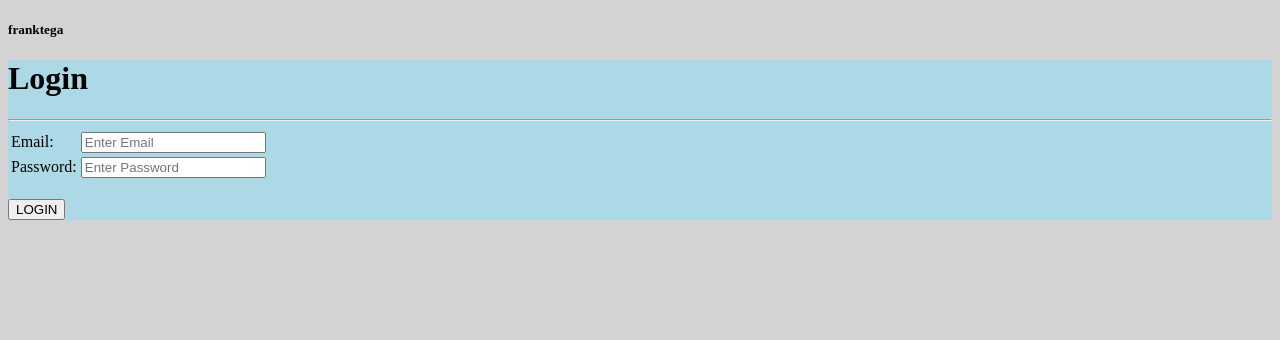
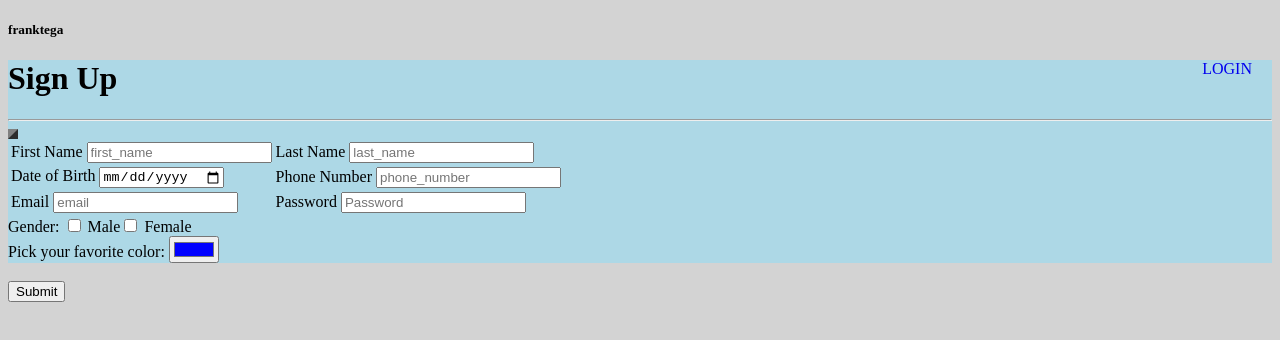
Before and after one commit to Rukwe/Assignments, a plain HTML site: page index.html in a window 1280 px wide. Drawn offline with Linux system fonts and the light colour scheme.

Commit message:
Add files via upload

```diff
--- a/index.html
+++ b/index.html
@@ -1,50 +1,98 @@
 <!DOCTYPE html>
-<html lang="en">
+<html>
 <head>
-  <title> My website</title>
   <h5> franktega</h5>
 </head>
 <style>
 	body{
-		background-color: lightgrey;}
+		background-color: lightgrey}
 		#mane{
       background-color:lightblue;
     }
+  .colorpicker:{
+    float:right;
+  }
+  ul.topnav li{
+      float:right;
+      list-style:none;
+    }
+    nav li a{
+    text-decoration:none;
+      min-height:16px;
+text-align:center;
+      padding:20px;
+      text-transformation:uppercase;
+
+    }
+
 
 </style>
 
+
+
+  <nav>
+    <ul class="topnav">
+      <li>
+        <a href="https://login.tegafrank.repl.co">LOGIN</a>
+      </li>
+    </ul>
+  </nav>
   <body>
+	<div class="container"  id="mane" >
+    <form>
+		<table border="5" cellspacing="50">
 
-	<div class="container"  id="mane" >
-<form  action="https://success.tegafrank.repl.co" >
-	<h1> Login</h1>
+	<h1> Sign Up</h1>
 	<hr>
 
-	<table>
+	<table id="mane">
+
+		<tr>
+
+<td>    <label for="fname">First Name</label>
+<input type=”name”  placeholder=first_name name=””></td>
 
 
+<td><label for="lname">Last Name</label>
+<input type=”name”  placeholder=last_name name=””></td>
+		</tr>
+
 	<tr>
-<td>Email:</td>
-<td><input type=”email” id="txtemail"
- placeholder="Enter Email" required/></td>
 
+<td><label for="D O B">Date of Birth</label>
+  <input type="date">
+</td>
+
+
+<td><label for="Pnumber">Phone Number</label>
+<input type=”number” placeholder=phone_number name=””></td>
 		</tr>
+
 	<tr>
-<td>Password:</td>
-<td><input type=”Password”
-id="txtPassword" placeholder="Enter Password" required/></td>
-		</tr>
+
+<td><label for="email">Email</label>
+<input type=”email” placeholder=email name=””></td>
 
 
 
+<td><label for="fname">Password</label>
+<input type=”Password” placeholder=Password name=””></td>
+		</tr>
 		</table>
+
+		Gender:
+<input type="checkbox" name="Male" value="Male"> Male<input type="checkbox" name="Female" value="Female"> Female
+<br>
+
+	<label for="colorpicker">Pick your favorite color:</label>
+   <input type="color" id="colorpicker" value="#0000ff">
+
 </form>
+  </div>
+<br>
+<button
+type="submit" form="nameform" value="Submit">Submit</button>
+</div>
 
-<br>
-<button type="submit" form="nameform" value="Submit"><a href="   https://success.tegafrank.repl.co">
-  </a>LOGIN</button>
-
-    <a href="   https://success.tegafrank.repl.co">
-  </a>
 </body>
 </html>
--- /dev/null
+++ b/style.css
@@ -0,0 +1,4 @@
+html, body {
+  height: 100%;
+  width: 100%;
+}
```
Lines whose indentation alone changed are shown as unchanged.
